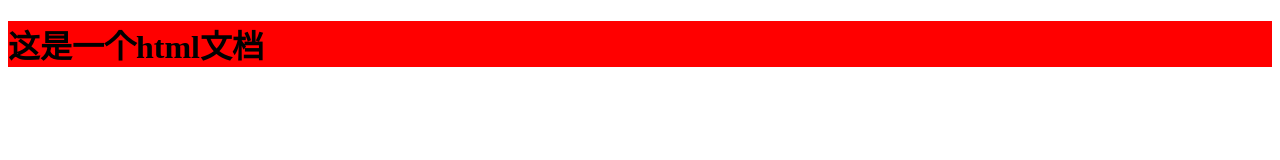
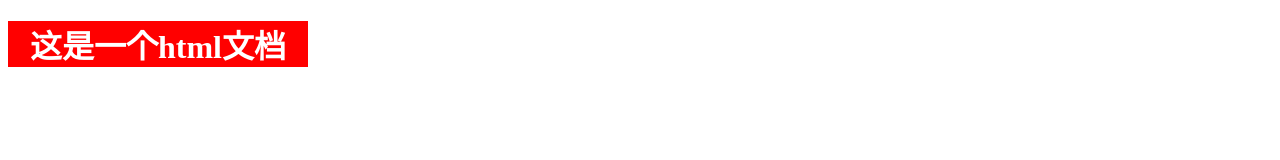
Before and after one commit to lizhan12/moivetalk, a plain HTML site: page index.html in a window 1280 px wide. Drawn offline with Linux system fonts and the light colour scheme.

Commit message:
添加index.css和index.html引入index.css

```diff
--- /dev/null
+++ b/index.css
@@ -0,0 +1,5 @@
+h1{
+	width:300px;
+	text-align:center;
+	color:#fff;
+}
--- a/index.html
+++ b/index.html
@@ -3,6 +3,7 @@
 <head>
   <meta charset="UTF-8">
   <meta name="viewport" content="width=device-width, user-scalable=no, initial-scale=1.0, maximum-scale=1.0, minimum-scale=1.0">
+  <link rel="stylesheet" href="index.css">
   <title>html</title>
   <style>
     h1{
```
